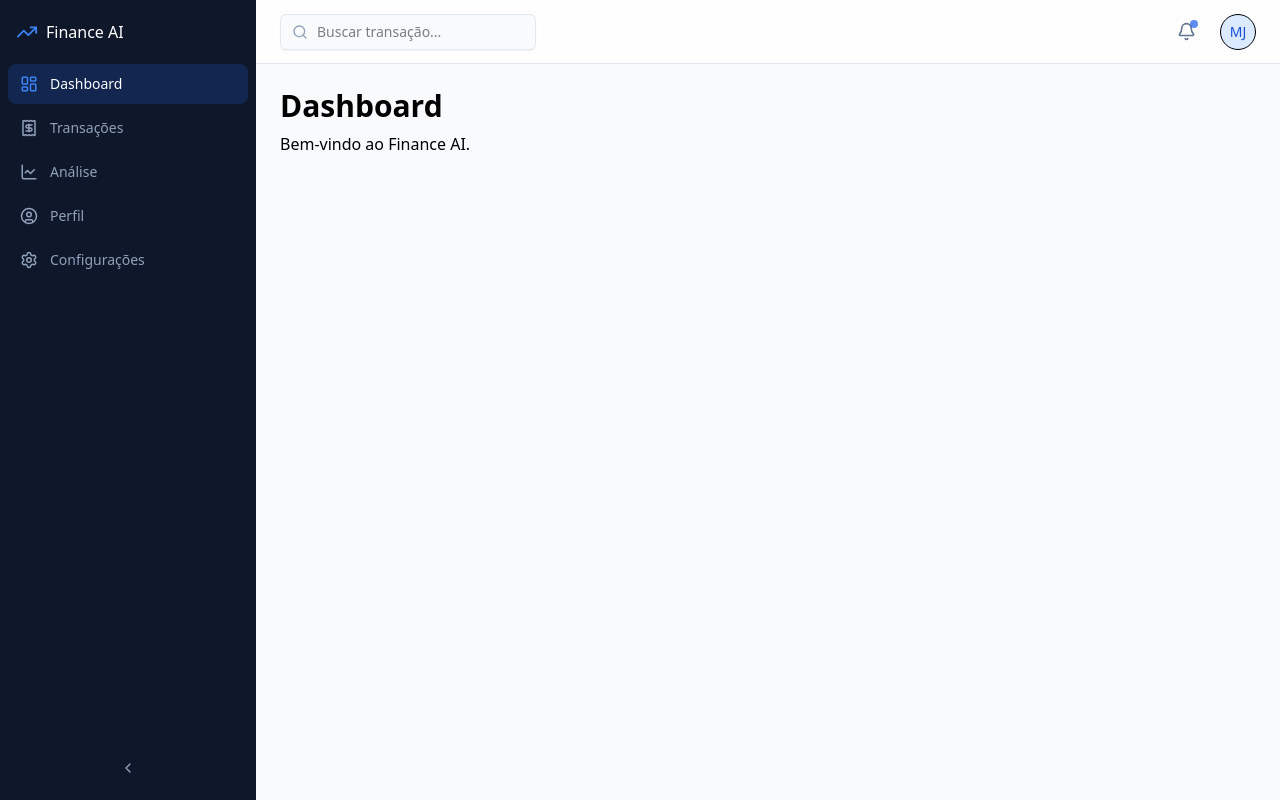
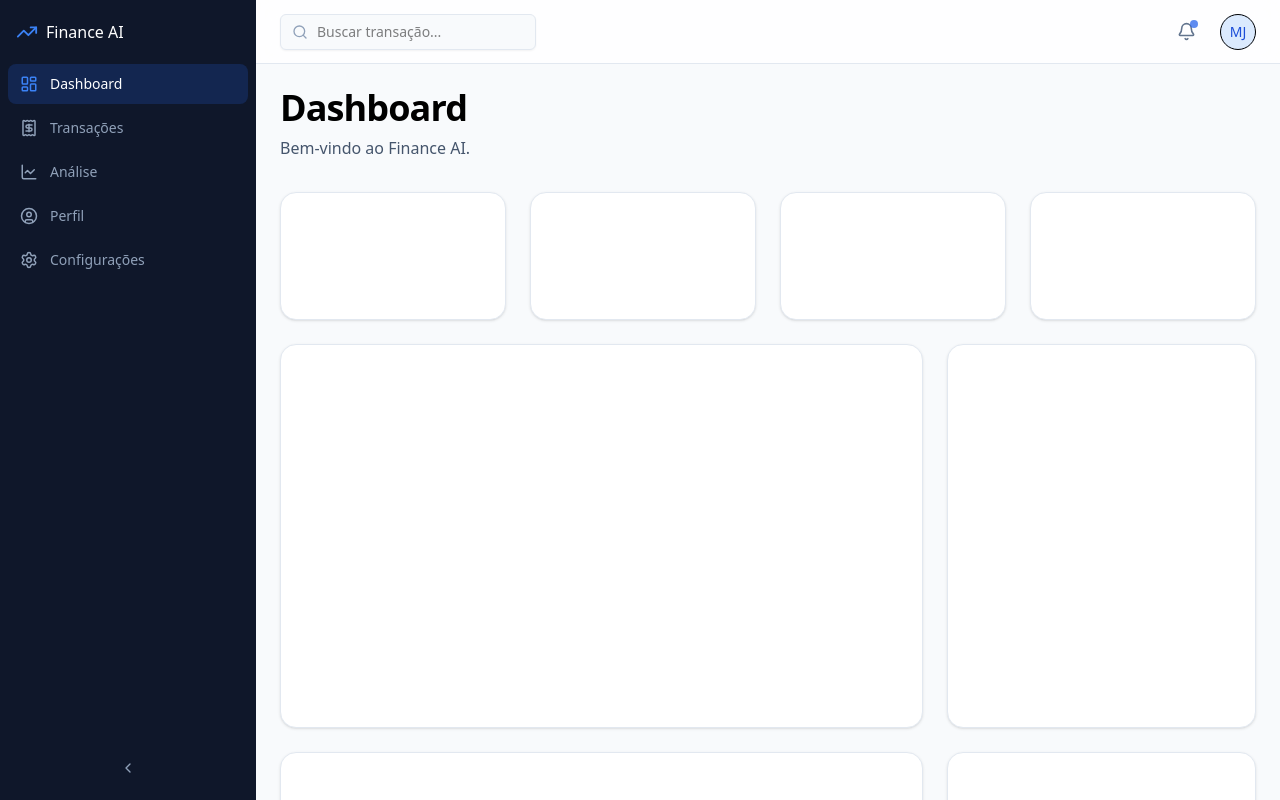
Before and after one commit to No-Country-simulation/smart-finance-ai-g9-team-11, a React (Vite) app in the folder frontend/: page / in a window 1280 px wide. Built offline with nearby package versions, Linux system fonts and the light colour scheme.

Commit message:
feature: Create DashbordGrit elements

```diff
--- /dev/null
+++ b/frontend/src/components/dashboard/DashobordGrid/DashboardGrid.tsx
@@ -0,0 +1,38 @@
+import { cn } from "@/lib/utils";
+
+export function DashboardGrid() {
+  return (
+    <section className="mt-8 grid gap-6">
+      {/* Financial Cards */}
+      <div
+        className={cn(
+          "grid gap-6",
+          "grid-cols-1",
+          "md:grid-cols-2",
+          "xl:grid-cols-4"
+        )}
+      >
+        {Array.from({ length: 4 }).map((_, index) => (
+          <div
+            key={index}
+            className="h-32 rounded-2xl border border-slate-200 bg-white shadow-sm"
+          />
+        ))}
+      </div>
+
+      {/* Charts */}
+      <div className="grid gap-6 xl:grid-cols-3">
+        <div className="h-96 rounded-2xl border border-slate-200 bg-white shadow-sm xl:col-span-2" />
+
+        <div className="h-96 rounded-2xl border border-slate-200 bg-white shadow-sm" />
+      </div>
+
+      {/* Transactions + Insights */}
+      <div className="grid gap-6 xl:grid-cols-3">
+        <div className="h-[480px] rounded-2xl border border-slate-200 bg-white shadow-sm xl:col-span-2" />
+
+        <div className="h-[480px] rounded-2xl border border-slate-200 bg-white shadow-sm" />
+      </div>
+    </section>
+  );
+}
--- /dev/null
+++ b/frontend/src/components/dashboard/DashobordGrid/index.ts
@@ -0,0 +1 @@
+export * from "./DashboardGrid";
--- a/frontend/src/pages/Dashboard/DashboardPage.tsx
+++ b/frontend/src/pages/Dashboard/DashboardPage.tsx
@@ -1,13 +1,21 @@
-const DashboardPage = () => {
+import { DashboardGrid } from "@/components/dashboard/DashobordGrid";
+
+export function DashboardPage() {
   return (
-    <div className="space-y-2">
-      <h1 className="text-3xl font-bold">Dashboard</h1>
+    <main className="space-y-2">
+      <header>
+        <h1 className="text-4xl font-bold tracking-tight">
+          Dashboard
+        </h1>
 
-      <p className="text-muted-foreground">
-        Bem-vindo ao Finance AI.
-      </p>
-    </div>
+        <p className="mt-2 text-slate-600">
+          Bem-vindo ao Finance AI.
+        </p>
+      </header>
+
+      <DashboardGrid />
+    </main>
   );
-};
+}
 
 export default DashboardPage;
```
